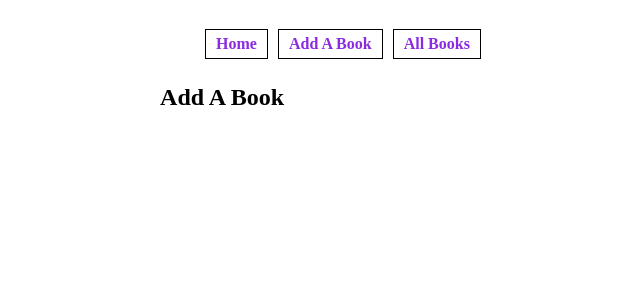
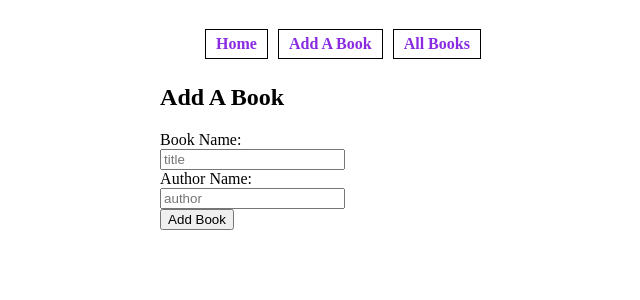
Before and after one commit to shiningsudipto/bookApp-crud-redux-toolkit, a React (Vite) app: page /addbook in a window 1280 px wide. Shown: the top 300 px of the page, without its empty margins (317-957 px from the left). Built offline with nearby package versions, Linux system fonts and the light colour scheme.

Commit message:
getting form value

```diff
--- a/src/features/book/AddBook.jsx
+++ b/src/features/book/AddBook.jsx
@@ -1,8 +1,33 @@
+import { useSelector } from "react-redux";
 
 const AddBook = () => {
+    const booksLength = useSelector((state) => state.booksReducer.books.length)
+    const handleBook = (event) => {
+        event.preventDefault();
+        const form = event.target;
+        const title = form.title.value;
+        const author = form.author.value;
+        const bookInfo = {
+            id: booksLength + 1,
+            title,
+            author
+        }
+        console.log(bookInfo);
+    }
     return (
         <div>
             <h2>Add A Book</h2>
+            <form onSubmit={handleBook}>
+                <label htmlFor="title">Book Name:</label>
+                <br />
+                <input type="text" name="title" id="title" placeholder="title" />
+                <br />
+                <label htmlFor="author">Author Name:</label>
+                <br />
+                <input type="text" name="author" id="author" placeholder="author" />
+                <br />
+                <input type="submit" value="Add Book" />
+            </form>
         </div>
     );
 };
```
